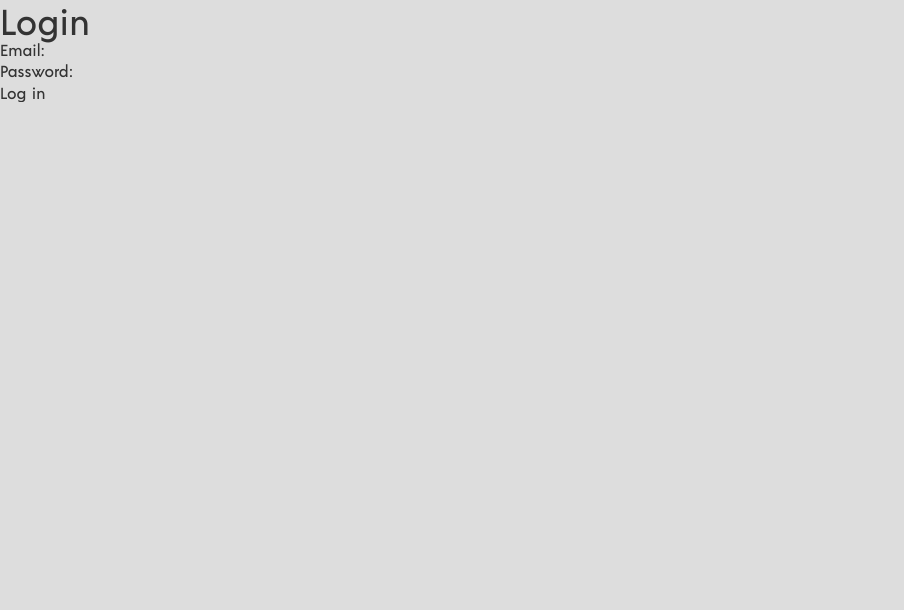
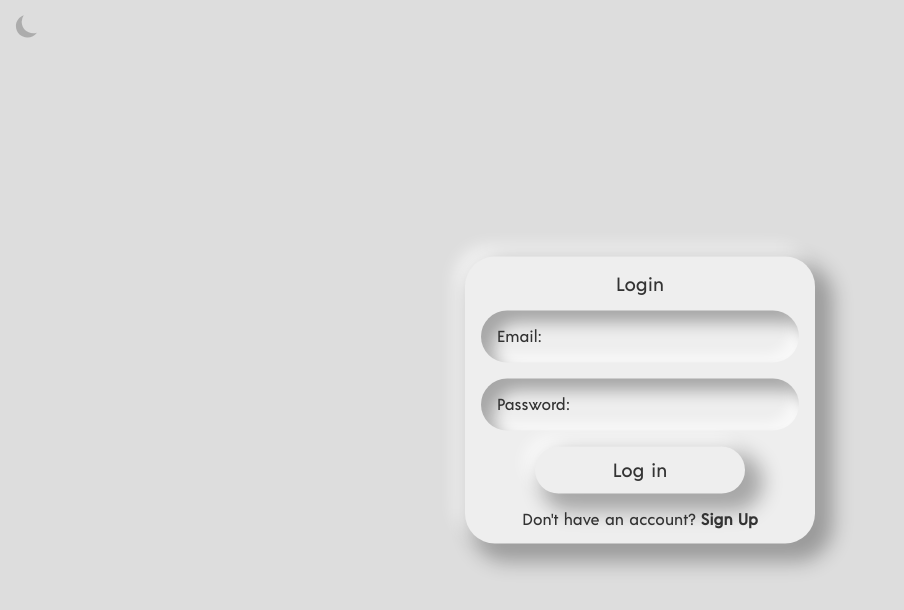
Before and after one commit to luciancarp/productivity-app-fe, a React (Create React App) app: page /login in a window 1280 px wide. Shown: the top 610 px of the page, without its empty margins (0-904 px from the left). Built offline with nearby package versions, Linux system fonts and the light colour scheme; no server answers.

Commit message:
Create Button and Input components and style Login and SignUp components

```diff
--- a/src/App.tsx
+++ b/src/App.tsx
@@ -31,7 +31,7 @@ const App = () => {
         <Router>
           <Alerts />
           <Switch>
-            <Route exact path='/sign-up' component={SignUp} />
+            <Route exact path='/signup' component={SignUp} />
             <Route exact path='/login' component={Login} />
             <Layout>
               <Route exact path='/' component={Projects} />
--- /dev/null
+++ b/src/components/Button.tsx
@@ -0,0 +1,46 @@
+import styled from 'styled-components'
+import { itemStyle, pressedItemStyle } from '../style/componentStyles'
+import { spaces } from '../style/global'
+
+type Props = {
+  type?: 'button' | 'submit' | 'reset' | undefined
+  text: string
+  pressed?: boolean
+  width?: string
+}
+
+const Button = ({ type = 'button', text, pressed = false, width }: Props) => {
+  return (
+    <ButtonContainer type={type} width={width}>
+      <Text>{text}</Text>
+    </ButtonContainer>
+  )
+}
+type ButtonContainerType = {
+  width?: string
+}
+
+const ButtonContainer = styled.button<ButtonContainerType>`
+  ${itemStyle}
+
+  cursor: pointer;
+  padding: ${spaces.narrow};
+  width: ${(props) => (props.width ? `${props.width}` : null)};
+
+  &:active {
+    ${pressedItemStyle}
+    padding: ${spaces.narrow};
+    width: ${(props) => (props.width ? `${props.width}` : null)};
+  }
+
+  display: flex;
+  flex-direction: column;
+  align-items: center;
+  justify-content: center;
+`
+
+const Text = styled.h3`
+  margin: 0;
+`
+
+export default Button
--- /dev/null
+++ b/src/components/Input.tsx
@@ -0,0 +1,28 @@
+import styled from 'styled-components'
+import { pressedItemStyle } from '../style/componentStyles'
+
+type Props = {
+  label: string
+  type: string
+  name: string
+  onChange: (e: React.FormEvent<HTMLInputElement>) => void
+}
+
+const Input = ({ label, type, name, onChange }: Props) => {
+  return (
+    <Container>
+      <label>
+        {label}:
+        <input type={type} name={name} onChange={onChange} />
+      </label>
+    </Container>
+  )
+}
+
+const Container = styled.div`
+  ${pressedItemStyle}
+
+  width: 100%;
+`
+
+export default Input
--- a/src/components/Login.tsx
+++ b/src/components/Login.tsx
@@ -1,9 +1,17 @@
 import { useState } from 'react'
-import { Redirect } from 'react-router-dom'
+import { Redirect, Link } from 'react-router-dom'
 
 import { connect, ConnectedProps } from 'react-redux'
 import { RootStore } from '../store'
 import { loginUser } from '../actions/user'
+
+import Input from './Input'
+import Button from './Button'
+
+import styled from 'styled-components'
+import ThemeSwitcher from './ThemeSwitcher'
+import { itemStyle } from '../style/componentStyles'
+import { spaces } from '../style/global'
 
 const mapStateToProps = (state: RootStore) => ({
   user: state.user,
@@ -31,28 +39,89 @@ const Login = ({ loginUser, user }: Props) => {
   }
 
   return (
-    <div>
-      <h1>Login</h1>
+    <Container>
+      <ThemeSwitcher />
+      <Content>
+        <Title>Login</Title>
 
-      <form noValidate onSubmit={onSubmit}>
-        <div>
-          <label>
-            Email:
-            <input type='email' name='email' onChange={onChange} />
-          </label>
-        </div>
-        <div>
-          <label>
-            Password:
-            <input type='password' name='password' onChange={onChange} />
-          </label>
-        </div>
-        <div>
-          <input type='submit' value='Log in' />
-        </div>
-      </form>
-    </div>
+        <StyledForm noValidate onSubmit={onSubmit}>
+          <Row>
+            <Input
+              label='Email'
+              type='email'
+              name='email'
+              onChange={onChange}
+            />
+          </Row>
+
+          <Row>
+            <Input
+              label='Password'
+              type='password'
+              name='password'
+              onChange={onChange}
+            />
+          </Row>
+          <Row>
+            <Button type='submit' text='Log in' width='66%' />
+          </Row>
+          <Row style={{ margin: '0' }}>
+            <h4>
+              Don't have an account?{' '}
+              <StyledLink href='#' to='/signup'>
+                Sign Up
+              </StyledLink>
+            </h4>
+          </Row>
+        </StyledForm>
+      </Content>
+    </Container>
   )
 }
 
+const Container = styled.div`
+  position: relative;
+
+  min-height: 100vh;
+
+  background-color: ${(props) => props.theme.background};
+`
+
+const Content = styled.div`
+  position: absolute;
+  top: 50%;
+  left: 50%;
+  transform: translate(-50%, -50%);
+
+  min-width: 350px;
+
+  ${itemStyle}
+
+  display: flex;
+  flex-direction: column;
+  align-items: center;
+  justify-content: center;
+`
+
+const Row = styled.div`
+  margin-bottom: ${spaces.regular};
+
+  display: flex;
+  flex-direction: row;
+  align-items: center;
+  justify-content: center;
+`
+
+const Title = styled.h3`
+  text-align: center;
+`
+
+const StyledForm = styled.form`
+  width: 100%;
+`
+
+const StyledLink = styled(Link)`
+  font-weight: bold;
+`
+
 export default connector(Login)
--- a/src/components/Projects.tsx
+++ b/src/components/Projects.tsx
@@ -1,6 +1,17 @@
 import styled from 'styled-components'
 
-const Projects = () => (
+import { connect, ConnectedProps } from 'react-redux'
+import { RootStore } from '../store'
+import { getProjects } from '../actions/project'
+
+const mapStateToProps = (state: RootStore) => ({
+  project: state.project,
+})
+const connector = connect(mapStateToProps, { getProjects })
+type PropsFromRedux = ConnectedProps<typeof connector>
+type Props = PropsFromRedux & {}
+
+const Projects = ({ getProjects, project }: Props) => (
   <Container>
     <ProjectTitle>Project 1</ProjectTitle>
     <ProjectTitle>Project 2</ProjectTitle>
@@ -17,4 +28,4 @@ const Container = styled.div`
 
 const ProjectTitle = styled.h3``
 
-export default Projects
+export default connector(Projects)
--- a/src/components/SignUp.tsx
+++ b/src/components/SignUp.tsx
@@ -1,9 +1,16 @@
 import { useState } from 'react'
-import { Redirect } from 'react-router-dom'
+import { Redirect, Link } from 'react-router-dom'
 
 import { connect, ConnectedProps } from 'react-redux'
 import { RootStore } from '../store'
 import { createUser } from '../actions/user'
+
+import styled from 'styled-components'
+import ThemeSwitcher from './ThemeSwitcher'
+import { itemStyle } from '../style/componentStyles'
+import { spaces } from '../style/global'
+import Input from './Input'
+import Button from './Button'
 
 const mapStateToProps = (state: RootStore) => ({
   user: state.user,
@@ -32,34 +39,91 @@ const SignUp = ({ createUser, user }: Props) => {
   }
 
   return (
-    <div>
-      <h1>Sign Up</h1>
+    <Container>
+      <ThemeSwitcher />
+      <Content>
+        <Title>Sign Up</Title>
 
-      <form noValidate onSubmit={onSubmit}>
-        <div>
-          <label>
-            Name:
-            <input type='name' name='name' onChange={onChange} />
-          </label>
-        </div>
-        <div>
-          <label>
-            Email:
-            <input type='email' name='email' onChange={onChange} />
-          </label>
-        </div>
-        <div>
-          <label>
-            Password:
-            <input type='password' name='password' onChange={onChange} />
-          </label>
-        </div>
-        <div>
-          <input type='submit' value='Sign up' />
-        </div>
-      </form>
-    </div>
+        <StyledForm noValidate onSubmit={onSubmit}>
+          <Row>
+            <Input label='Name' type='name' name='name' onChange={onChange} />
+          </Row>
+          <Row>
+            <Input
+              label='Email'
+              type='email'
+              name='email'
+              onChange={onChange}
+            />
+          </Row>
+          <Row>
+            <Input
+              label='Password'
+              type='password'
+              name='password'
+              onChange={onChange}
+            />
+          </Row>
+          <Row>
+            <Button type='submit' text='Sign up' width='66%' />
+          </Row>
+          <Row style={{ margin: '0' }}>
+            <h4>
+              Already have an account?{' '}
+              <StyledLink href='#' to='/login'>
+                Log in
+              </StyledLink>
+            </h4>
+          </Row>
+        </StyledForm>
+      </Content>
+    </Container>
   )
 }
 
+const Container = styled.div`
+  position: relative;
+
+  min-height: 100vh;
+
+  background-color: ${(props) => props.theme.background};
+`
+
+const Content = styled.div`
+  position: absolute;
+  top: 50%;
+  left: 50%;
+  transform: translate(-50%, -50%);
+
+  min-width: 350px;
+
+  ${itemStyle}
+
+  display: flex;
+  flex-direction: column;
+  align-items: center;
+  justify-content: center;
+`
+
+const Row = styled.div`
+  margin-bottom: ${spaces.regular};
+
+  display: flex;
+  flex-direction: row;
+  align-items: center;
+  justify-content: center;
+`
+
+const Title = styled.h3`
+  text-align: center;
+`
+
+const StyledForm = styled.form`
+  width: 100%;
+`
+
+const StyledLink = styled(Link)`
+  font-weight: bold;
+`
+
 export default connector(SignUp)
--- a/src/style/GlobalStyle.ts
+++ b/src/style/GlobalStyle.ts
@@ -534,7 +534,7 @@ body,
   }
 
   h3 {
-    margin-bottom: ${spaces.narrow};
+    margin-bottom: ${spaces.regular};
 
     font-size: ${fontSizes.medium}
   }
--- /dev/null
+++ b/src/style/componentStyles.ts
@@ -0,0 +1,35 @@
+import styled, { css } from 'styled-components'
+import { spaces } from './global'
+
+export const itemStyle = css`
+  padding: ${spaces.regular};
+
+  background-color: ${(props) => props.theme.item};
+  border-radius: 30px;
+  box-shadow: 12px 12px 20px 6px ${(props) => props.theme.secondShadow},
+    -8px -8px 16px 3px ${(props) => props.theme.firstShadow};
+`
+
+export const ItemContainer = styled.div`
+  ${itemStyle}
+`
+
+export const pressedItemStyle = css`
+  padding: ${spaces.regular};
+
+  border-radius: 30px;
+  box-shadow: 12px 12px 16px 0 ${(props) => `${props.theme.secondShadow} inset`},
+    -8px -8px 12px 0 ${(props) => `${props.theme.firstShadow} inset`};
+`
+
+export const PressedItemContainer = styled.div`
+  ${pressedItemStyle}
+`
+
+export const inputStyle = css`
+  ${pressedItemStyle}
+`
+
+export const InputContainer = styled.input`
+  ${inputStyle}
+`
```
